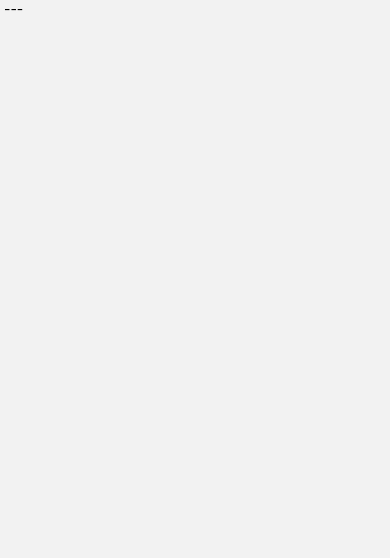
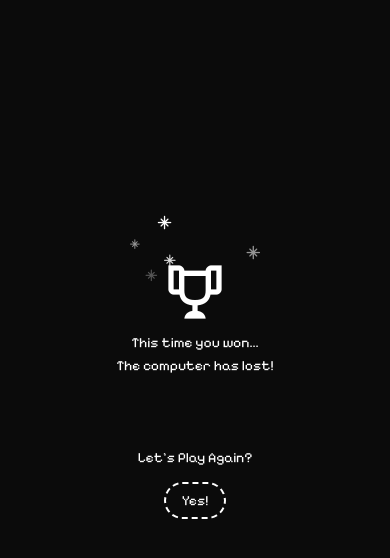
Before and after one commit to EdmirSoares/Can-it-guess-your-number-app, a React Native app: screen /WinScreen in a window 390 px wide. Shown: the top 558 px of the page. Built offline with nearby package versions, Linux system fonts and the light colour scheme.

Commit message:
feat: tela de Vitória do Computador e animações

```diff
--- a/src/screens/GameOverPlayerScreen/index.tsx
+++ b/src/screens/GameOverPlayerScreen/index.tsx
@@ -5,7 +5,7 @@ import {
 	TouchableOpacity,
 	Animated,
 } from "react-native";
-import MaterialCommunityIcons from "@expo/vector-icons/MaterialCommunityIcons";
+import { MaterialCommunityIcons, Feather } from "@expo/vector-icons/";
 import useApp from "./useApp";
 import styles from "./styles";
 
@@ -35,7 +35,9 @@ export default function GameOverPlayerScreen() {
 								style={styles.button}
 								onPress={handleNavigateToGameScreen}
 							>
-								<Text style={styles.descriptionText}>Yes!</Text>
+								<Text style={styles.descriptionText}>
+									Yes...
+								</Text>
 							</TouchableOpacity>
 						</Animated.View>
 					</View>
--- a/src/screens/GameScreen/useApp.ts
+++ b/src/screens/GameScreen/useApp.ts
@@ -22,6 +22,12 @@ export default function useApp() {
 	useEffect(() => {
 		console.log("more: " + isMoreThan, "less: " + isLessThan);
 	}, [isLessThan, isMoreThan]);
+	useEffect(() => {
+		navigation.navigate("WinScreen", {
+			userNumber: userNumber,
+			guessRounds: guessRounds,
+		});
+	}, []);
 
 	function handlerPlayerVictory(
 		playerNumber: number,
@@ -53,8 +59,14 @@ export default function useApp() {
 		const randomNumber = Math.floor(
 			Math.random() * (moreThan - lessThan + 1) + lessThan
 		);
+
 		console.log("generated by computer:", randomNumber);
 		setRandomNumberGenerated(randomNumber);
+
+		if (computerChances === 0) {
+			handleLoss("GameOverComputerScreen");
+			return;
+		}
 
 		if (randomNumber === userNumber) {
 			handlerPlayerVictory(userNumber, randomNumber);
@@ -67,11 +79,6 @@ export default function useApp() {
 			setGuessRounds((prev) => prev + 1);
 			setComputerChances((prev) => prev - 1);
 			setRandomNumberGenerated(randomNumber);
-			return;
-		}
-
-		if (guessRounds === 7) {
-			handleLoss("GameOverComputerScreen");
 			return;
 		}
 	}
@@ -99,7 +106,7 @@ export default function useApp() {
 	}
 
 	function newGameHandler() {
-		setisDisabled((prev) => !prev);
+		setisDisabled(true);
 		setRandomNumberGenerated(0);
 		setGuessRounds(0);
 		setComputerChances(7);
--- a/src/screens/WinScreen/index.tsx
+++ b/src/screens/WinScreen/index.tsx
@@ -1,13 +1,57 @@
-import { Text, View } from "react-native";
+import { Animated, Text, TouchableOpacity, View } from "react-native";
+import { MaterialCommunityIcons, Ionicons, Octicons } from '@expo/vector-icons';
+import styles from "./styles";
 import useApp from "./useApp";
 
 export default function WinScreen() {
-	const { userNumber, guessRounds } = useApp();
+	const { userNumber, guessRounds, animatedStyle, fadeAnims } = useApp();
 	return (
-		<View>
-			<Text>
-				{userNumber} --- {guessRounds}
-			</Text>
+		<View style={styles.container}>
+			<View style={styles.content}>
+				{[
+					{ size: 10, right: '38%', top: "23.5%" },
+					{ size: 12, right: '34%', top: "31%" },
+					{ size: 12, right: '40%', top: "28%" },
+					{ size: 14, right: '29%', top: "27%" },
+					{ size: 14, left: '38%', top: "23%" },
+					{ size: 12, left: '40%', top: "28%" },
+					{ size: 10, left: '29%', top: "26%" },
+					{ size: 12, left: '34%', top: "30%" },
+				].map((style, index) => (
+					<Animated.View
+						key={index}
+						style={animatedStyle({ ...style }, fadeAnims[index])}
+					>
+						<Octicons name="north-star" size={style.size} color="#fff" />
+					</Animated.View>
+				))}
+				<MaterialCommunityIcons
+					name="trophy-outline"
+					size={64}
+					color="#FFF"
+				/>
+				<View style={styles.descriptionTextContainer}>
+					<Text style={styles.descriptionText}>
+						This time you won...
+					</Text>
+					<Text style={styles.descriptionText}>
+						The computer has lost!
+					</Text>
+				</View>
+				<View style={styles.playAgainContent}>
+					<Text style={styles.descriptionText}>
+						Let's Play Again?
+					</Text>
+					<View style={styles.buttonsArea}>
+						<TouchableOpacity
+							style={styles.button}
+
+						>
+							<Text style={styles.descriptionText}>Yes!</Text>
+						</TouchableOpacity>
+					</View>
+				</View>
+			</View>
 		</View>
 	);
 }
--- a/src/screens/WinScreen/styles.ts
+++ b/src/screens/WinScreen/styles.ts
@@ -0,0 +1,55 @@
+import { StyleSheet } from "react-native";
+
+const styles = StyleSheet.create({
+	container: {
+		flex: 1,
+		width: "100%",
+		padding: 40,
+
+		backgroundColor: "#0b0b0b",
+		justifyContent: "center",
+		alignItems: "center",
+	},
+	content: {
+		flex: 1,
+		width: "100%",
+		gap: 10,
+		justifyContent: "center",
+		alignItems: "center",
+	},
+	descriptionTextContainer: {
+		width: "100%",
+		gap: 6,
+		alignItems: "center",
+		justifyContent: "center",
+	},
+	descriptionText: {
+		color: "#fff",
+		textAlign: "center",
+		fontFamily: "PixelifySans",
+		fontSize: 14,
+	},
+	playAgainContent: {
+		height: 200,
+		width: "100%",
+		gap: 6,
+		alignItems: "center",
+		justifyContent: "center",
+	},
+	buttonsArea: {
+		flexDirection: "row",
+	},
+	button: {
+		marginTop: 10,
+		paddingVertical: 8,
+		paddingHorizontal: 16,
+		borderWidth: 2,
+		borderColor: "#fff",
+		borderStyle: "dashed",
+		borderRadius: 99,
+		alignItems: "center",
+		justifyContent: "center",
+	},
+});
+
+export default styles;
--- a/src/screens/WinScreen/useApp.ts
+++ b/src/screens/WinScreen/useApp.ts
@@ -1,4 +1,8 @@
 import { RouteProp, useRoute } from "@react-navigation/native";
+import { useNavigation } from "@react-navigation/native";
+import { useEffect, useRef } from "react";
+import { Animated } from "react-native";
+import { GameScreenNavigationProp } from "../../types/navigation";
 
 interface RouteParams {
 	userNumber?: number;
@@ -6,12 +10,62 @@ interface RouteParams {
 }
 
 export default function useApp() {
+	const navigation = useNavigation<GameScreenNavigationProp>();
 	const route = useRoute<RouteProp<{ params: RouteParams }, "params">>();
+
 	const userNumber = route.params?.userNumber;
 	const guessRounds = route.params?.guessRounds;
+
+	const fadeAnims = [
+		useRef(new Animated.Value(0)).current,
+		useRef(new Animated.Value(0)).current,
+		useRef(new Animated.Value(0)).current,
+		useRef(new Animated.Value(0)).current,
+		useRef(new Animated.Value(0)).current,
+		useRef(new Animated.Value(0)).current,
+		useRef(new Animated.Value(0)).current,
+		useRef(new Animated.Value(0)).current,
+	];
+
+	const durations = [1000, 1500, 2000, 2500, 3000, 3500, 4000, 4500];
+
+	const animatedStyle = (style: any, fadeAnim: Animated.Value) => ({
+		...style,
+		position: "absolute",
+		opacity: fadeAnim,
+	});
+
+	useEffect(() => {
+		const animations = fadeAnims.map((fadeAnim, index) =>
+			Animated.sequence([
+				Animated.timing(fadeAnim, {
+					toValue: 1,
+					duration: durations[index],
+					useNativeDriver: true,
+				}),
+				Animated.timing(fadeAnim, {
+					toValue: 0,
+					duration: durations[index],
+					useNativeDriver: true,
+				}),
+			])
+		);
+
+		const loop = Animated.loop(Animated.stagger(500, animations));
+
+		loop.start();
+
+		return () => loop.stop();
+	}, [fadeAnims, durations]);
+
+	function handleNavigateToGameScreen() {
+		navigation.navigate("Home");
+	}
 
 	return {
 		userNumber,
 		guessRounds,
+		animatedStyle,
+		fadeAnims,
 	};
 }
```
